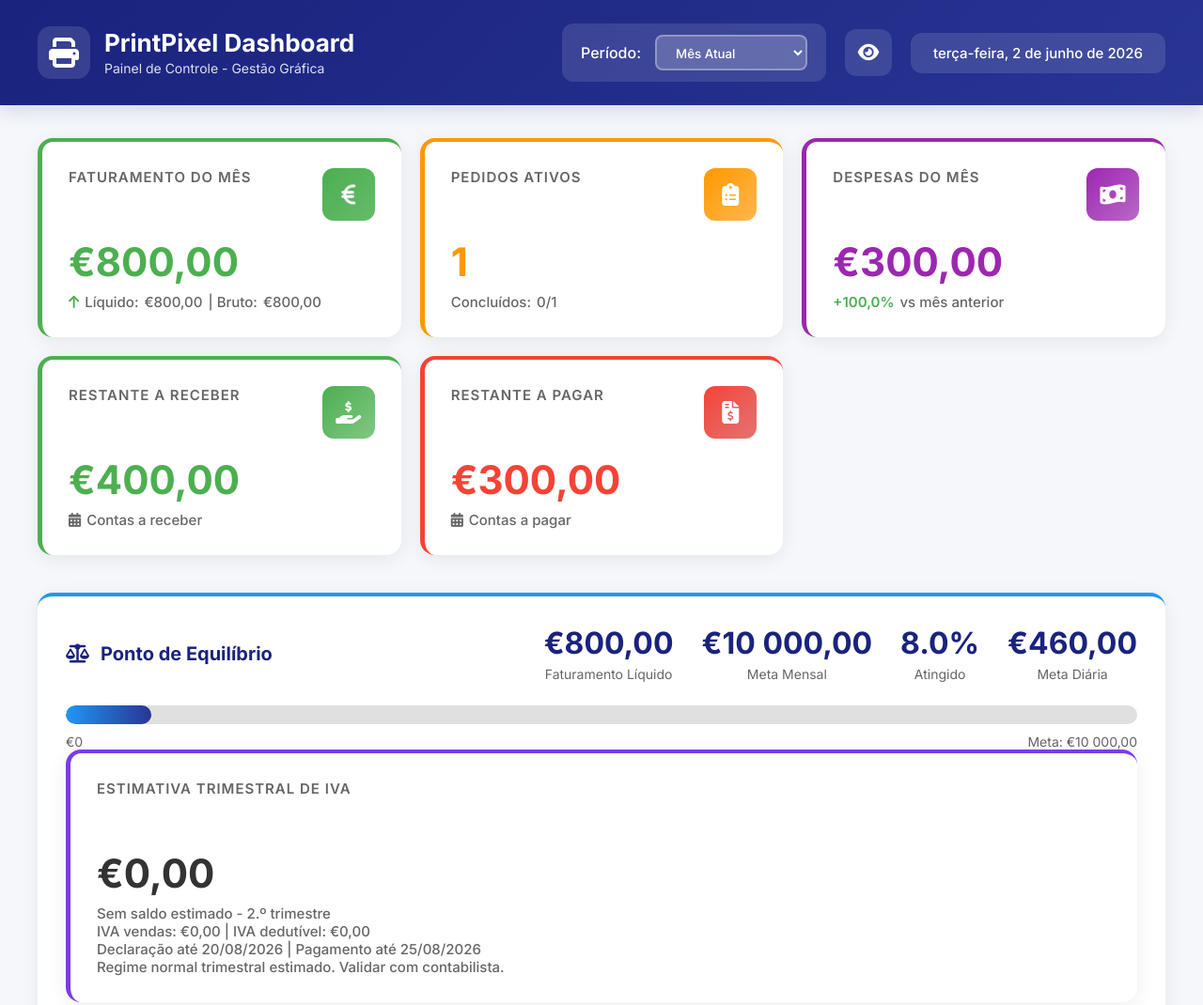
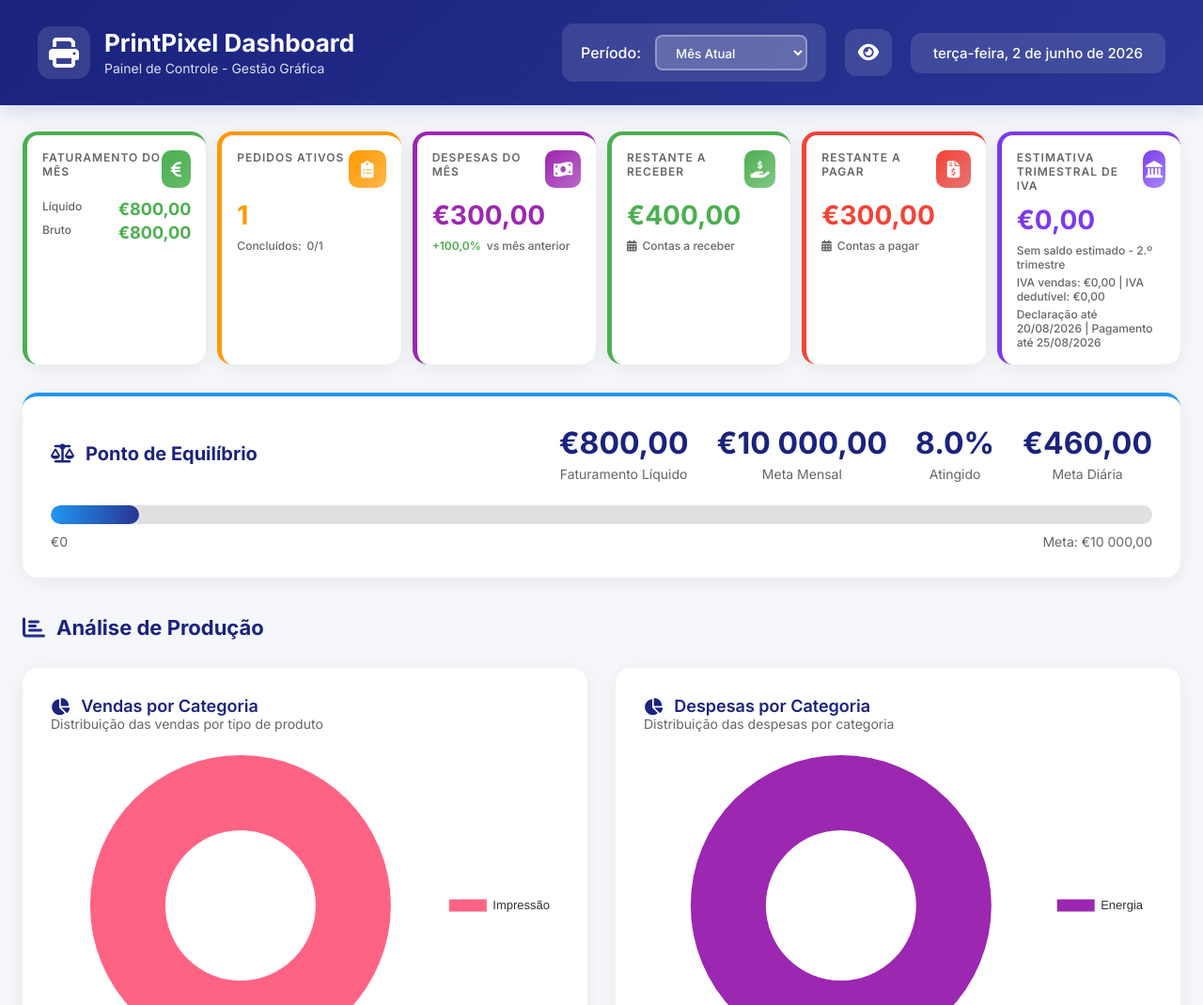
Before and after one commit to jrzaratini-tech/crm-print-pixel, a website: page pages/dashboard.html in a window 1280 px wide. Shown: the top 1070 px of the page at 94% size. Drawn offline with nearby package versions, Linux system fonts and the light colour scheme; no server answers.

Commit message:
Alinha cards financeiros no topo do dashboard

```diff
--- a/pages/dashboard.html
+++ b/pages/dashboard.html
@@ -177,8 +177,8 @@
            MAIN CONTENT
            ============================================ */
         .main-content {
-            padding: 35px 40px;
-            max-width: 1600px;
+            padding: 28px 24px;
+            max-width: 1920px;
             margin: 0 auto;
         }
 
@@ -187,38 +187,21 @@
            ============================================ */
         .dashboard-grid {
             display: grid;
-            grid-template-columns: repeat(5, 1fr);
-            gap: 20px;
-            margin-bottom: 40px;
-        }
-
-        @media (max-width: 1600px) {
-            .dashboard-grid {
-                grid-template-columns: repeat(3, 1fr);
-            }
-        }
-
-        @media (max-width: 1200px) {
-            .dashboard-grid {
-                grid-template-columns: repeat(2, 1fr);
-            }
-        }
-
-        @media (max-width: 768px) {
-            .dashboard-grid {
-                grid-template-columns: 1fr;
-            }
+            grid-template-columns: repeat(6, minmax(0, 1fr));
+            gap: 12px;
+            margin-bottom: 30px;
         }
 
         .metric-card {
             background: var(--card-bg);
             border-radius: var(--radius-md);
-            padding: 28px;
+            padding: 16px;
             box-shadow: var(--shadow-md);
             border-left: 5px solid;
             transition: all 0.4s;
             position: relative;
             overflow: hidden;
+            min-height: 168px;
         }
 
         .metric-card:hover {
@@ -255,11 +238,11 @@
             display: flex;
             justify-content: space-between;
             align-items: flex-start;
-            margin-bottom: 18px;
+            margin-bottom: 12px;
         }
 
         .metric-title {
-            font-size: 15px;
+            font-size: 12px;
             color: var(--text-secondary);
             font-weight: 600;
             text-transform: uppercase;
@@ -267,13 +250,13 @@
         }
 
         .metric-icon {
-            width: 56px;
-            height: 56px;
-            border-radius: 12px;
+            width: 40px;
+            height: 40px;
+            border-radius: 10px;
             display: flex;
             align-items: center;
             justify-content: center;
-            font-size: 24px;
+            font-size: 18px;
             color: white;
         }
 
@@ -292,9 +275,12 @@
         .metric-icon.pagar {
             background: linear-gradient(135deg, #f44336, #e57373);
         }
+        .metric-icon.iva {
+            background: linear-gradient(135deg, #7c3aed, #a78bfa);
+        }
 
         .metric-value {
-            font-size: 42px;
+            font-size: 28px;
             font-weight: 800;
             margin-bottom: 8px;
             transition: all 0.3s;
@@ -305,6 +291,7 @@
         .metric-value.expenses { color: var(--expense-color); }
         .metric-value.receber { color: #4caf50; }
         .metric-value.pagar { color: #f44336; }
+        .metric-value.iva { color: #7c3aed; }
 
         .metric-value.hidden,
         .sensitive-value.hidden {
@@ -313,12 +300,41 @@
         }
 
         .metric-change {
-            font-size: 15px;
+            font-size: 12px;
             color: var(--text-secondary);
             display: flex;
             align-items: center;
             gap: 6px;
             font-weight: 500;
+        }
+
+        .metric-breakdown {
+            display: grid;
+            gap: 4px;
+            font-size: 12px;
+            color: var(--text-secondary);
+            font-weight: 500;
+        }
+
+        .metric-breakdown-row {
+            display: flex;
+            justify-content: space-between;
+            gap: 8px;
+        }
+
+        .metric-breakdown-row strong {
+            color: var(--text-primary);
+            text-align: right;
+        }
+
+        .metric-card.sales .metric-breakdown-row strong {
+            color: var(--success-color);
+            font-size: 18px;
+        }
+
+        .metric-card.iva .metric-change {
+            margin-top: 4px;
+            line-height: 1.25;
         }
 
         .positive {
@@ -516,7 +532,7 @@
            ============================================ */
         @media (max-width: 1200px) {
             .dashboard-grid {
-                grid-template-columns: repeat(2, 1fr);
+                grid-template-columns: repeat(3, 1fr);
             }
 
             .dashboard-charts-container {
@@ -526,7 +542,7 @@
 
         @media (max-width: 900px) {
             .dashboard-grid {
-                grid-template-columns: 1fr;
+                grid-template-columns: repeat(2, 1fr);
             }
         }
 
@@ -553,6 +569,10 @@
                 padding: 25px;
             }
 
+            .dashboard-grid {
+                grid-template-columns: 1fr;
+            }
+
             .dashboard-charts-container {
                 grid-template-columns: 1fr;
             }
@@ -569,7 +589,7 @@
 
         @media (max-width: 480px) {
             .metric-value {
-                font-size: 36px;
+                font-size: 28px;
             }
 
             .dashboard-chart-wrapper {
@@ -668,10 +688,15 @@
                         <i class="fas fa-euro-sign"></i>
                     </div>
                 </div>
-                <div class="metric-value sales" data-bind="vendas.total">€0,00</div>
-                <div class="metric-change">
-                    <i class="fas fa-arrow-up positive"></i>
-                    Líquido: <span class="sensitive-value" data-bind="vendas.liquido">€0,00</span> | Bruto: <span class="sensitive-value" data-bind="vendas.bruto">€0,00</span>
+                <div class="metric-breakdown">
+                    <div class="metric-breakdown-row">
+                        <span>Líquido</span>
+                        <strong class="sensitive-value" data-bind="vendas.liquido">€0,00</strong>
+                    </div>
+                    <div class="metric-breakdown-row">
+                        <span>Bruto</span>
+                        <strong class="sensitive-value" data-bind="vendas.bruto">€0,00</strong>
+                    </div>
                 </div>
             </div>
 
@@ -726,6 +751,25 @@
                 <div class="metric-change">
                     <i class="fas fa-calendar-alt"></i>
                     <span>Contas a pagar</span>
+                </div>
+            </div>
+
+            <div class="metric-card iva">
+                <div class="metric-header">
+                    <div class="metric-title">Estimativa Trimestral de IVA</div>
+                    <div class="metric-icon iva">
+                        <i class="fas fa-landmark"></i>
+                    </div>
+                </div>
+                <div class="metric-value iva" data-bind="iva.saldo">€0,00</div>
+                <div class="metric-change">
+                    <span data-bind="iva.situacao">Sem saldo estimado</span>
+                </div>
+                <div class="metric-change">
+                    <span class="sensitive-value" data-bind="iva.detalhe">IVA vendas: €0,00 | IVA dedutível: €0,00</span>
+                </div>
+                <div class="metric-change">
+                    <span data-bind="iva.prazo">Declaração: --/--/----</span>
                 </div>
             </div>
         </div>
@@ -766,27 +810,6 @@
                 </div>
             </div>
 
-            <div class="metric-card iva">
-                <div class="metric-header">
-                    <div class="metric-title">Estimativa Trimestral de IVA</div>
-                    <div class="metric-icon">
-                        <i class="fas fa-landmark"></i>
-                    </div>
-                </div>
-                <div class="metric-value" data-bind="iva.saldo">€0,00</div>
-                <div class="metric-change">
-                    <span data-bind="iva.situacao">Sem saldo estimado</span>
-                </div>
-                <div class="metric-change">
-                    <span class="sensitive-value" data-bind="iva.detalhe">IVA vendas: €0,00 | IVA dedutível: €0,00</span>
-                </div>
-                <div class="metric-change">
-                    <span data-bind="iva.prazo">Declaração: --/--/----</span>
-                </div>
-                <div class="metric-change">
-                    <span>Regime normal trimestral estimado. Validar com contabilista.</span>
-                </div>
-            </div>
         </div>
 
         <!-- SEÇÃO DE GRÁFICOS -->
```
